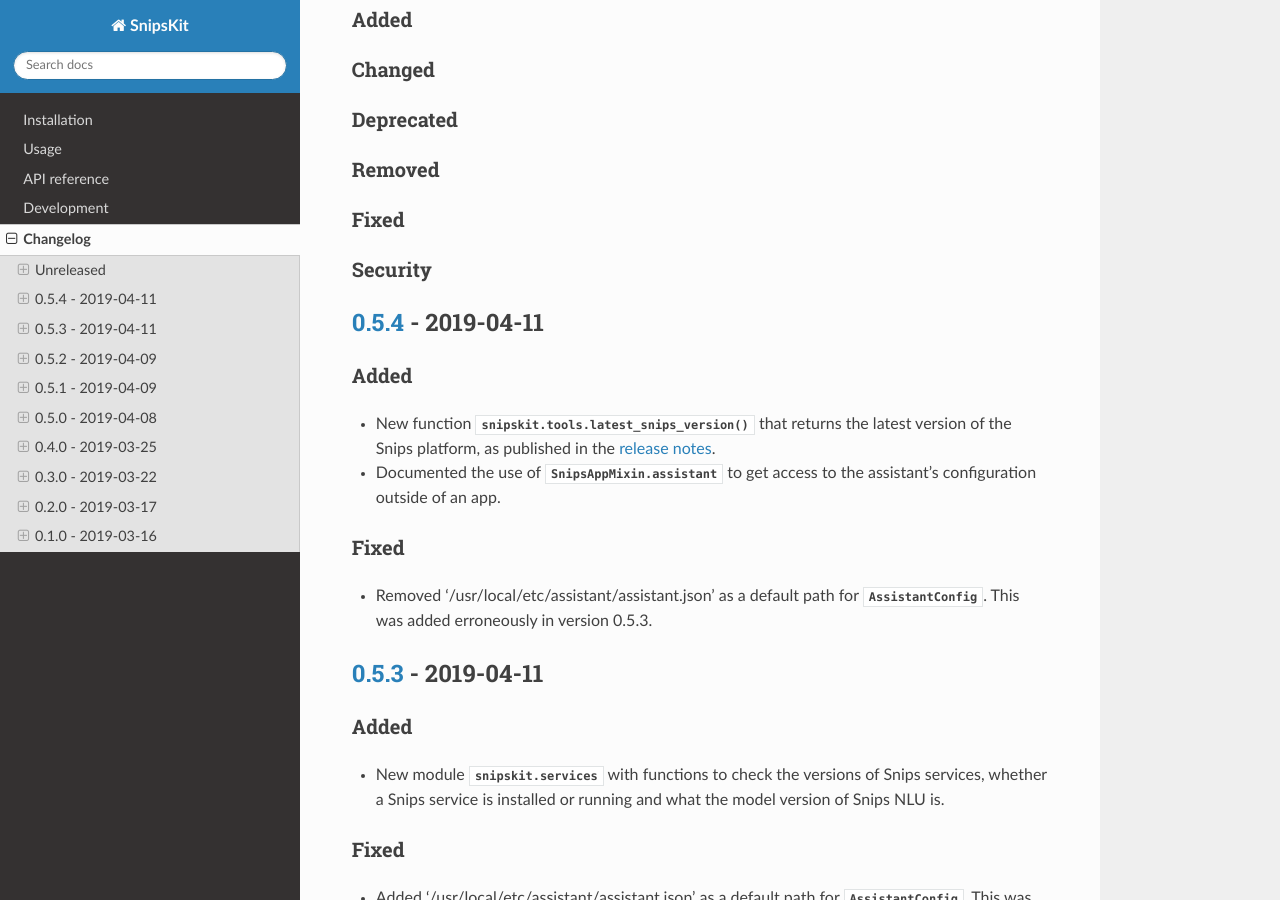
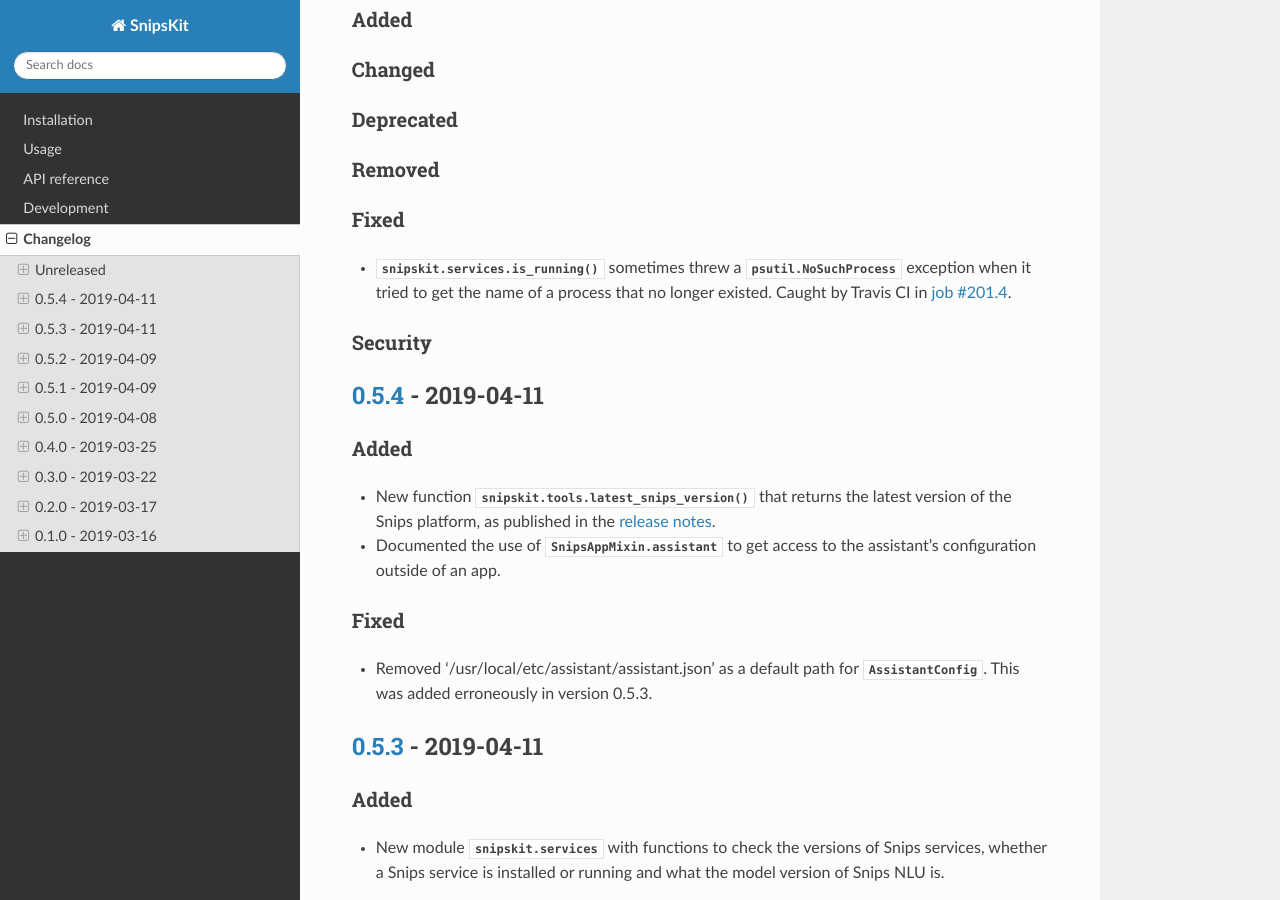
Before and after one commit to koenvervloesem/snipskit, a Sphinx documentation site: the page built from docs/source/CHANGELOG.rst, in a window 1280 px wide and 900 px high, scrolled down 647 px. Built offline with Sphinx 7.4.7 and the Read the Docs theme 2.0.0, drawn with Linux system fonts in a browser that asks for light colours.

Commit message:
Fix: NoSuchProcess exception in is_running

```diff
--- a/docs/source/CHANGELOG.rst
+++ b/docs/source/CHANGELOG.rst
@@ -37,6 +37,10 @@
 Fixed
 =====
 
+- :func:`snipskit.services.is_running` sometimes threw a :exc:`psutil.NoSuchProcess` exception when it tried to get the name of a process that no longer existed. Caught by Travis CI in `job #201.4`_.
+
+.. _`job #201.4`: https://travis-ci.com/koenvervloesem/snipskit/jobs/192421610
+
 Security
 ========
 
@@ -49,7 +53,7 @@
 Added
 =====
 
-- New function :func:`.snipskit.tools.latest_snips_version` that returns the latest version of the Snips platform, as published in the `release notes`_.
+- New function :func:`snipskit.tools.latest_snips_version` that returns the latest version of the Snips platform, as published in the `release notes`_.
 - Documented the use of :attr:`.SnipsAppMixin.assistant` to get access to the assistant's configuration outside of an app.
 
 .. _`release notes`: https://docs.snips.ai/additional-resources/release-notes
--- a/docs/source/conf.py
+++ b/docs/source/conf.py
@@ -189,7 +189,8 @@
 # -- Options for intersphinx extension ---------------------------------------
 
 intersphinx_mapping = {
-    'hermes_python': ('https://hermespython.readthedocs.io/en/latest', None),
+    'hermes_python': ('https://hermespython.readthedocs.io', None),
+    'psutil': ('https://psutil.readthedocs.io', None),
     'python': ('https://docs.python.org', None)
 }
 
```
Also changed, not shown: 1 other file.
